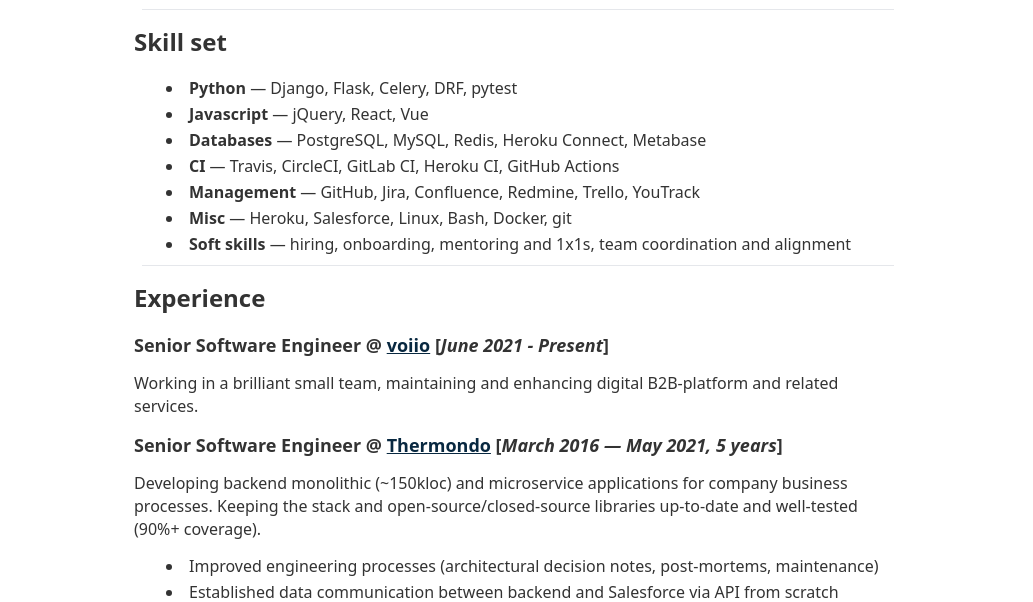
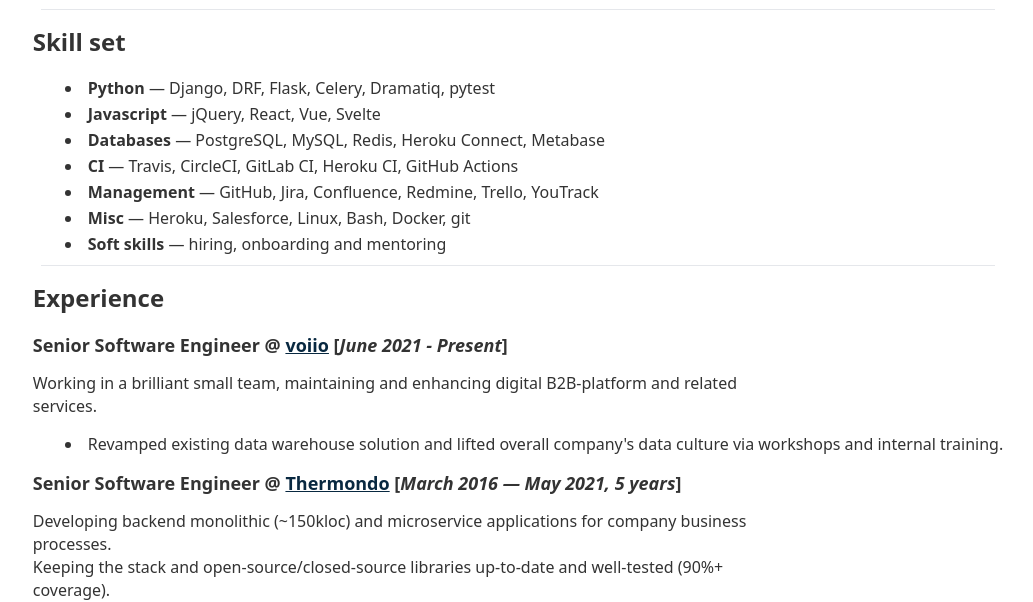
Before and after one commit to amureki/amureki.github.io, an Eleventy site: page pages/cv.md in a window 1280 px wide. Shown: the part 142-744 px from the top of the page, without its empty margins (122-1155 px from the left). Built offline with nearby package versions, Linux system fonts and the light colour scheme; Eleventy itself is replaced by a stand-in of ours; files that its build step writes are made by us from their sources.

Commit message:
A bit of a maintenance

```diff
--- a/_includes/layouts/base.njk
+++ b/_includes/layouts/base.njk
@@ -3,6 +3,7 @@
 <head>
   <meta charset="utf-8">
   <meta name="viewport" content="width=device-width, initial-scale=1.0">
+  <meta http-equiv="Content-Security-Policy" content="default-src 'self'">
   {% if title == metadata.title or page.fileSlug == 'cv' %}
     <title>{{ title or metadata.title }}</title>
   {% else %}
--- a/pages/cv.md
+++ b/pages/cv.md
@@ -13,13 +13,13 @@ _Currently based in Berlin, Germany (born in [Ufa](https://en.wikipedia.org/wiki
 
 ## Skill set
 
-* __Python__ — Django, Flask, Celery, DRF, pytest
-* __Javascript__ — jQuery, React, Vue
+* __Python__ — Django, DRF, Flask, Celery, Dramatiq, pytest
+* __Javascript__ — jQuery, React, Vue, Svelte
 * __Databases__ — PostgreSQL, MySQL, Redis, Heroku Connect, Metabase
 * __CI__ — Travis, CircleCI, GitLab CI, Heroku CI, GitHub Actions
 * __Management__ — GitHub, Jira, Confluence, Redmine, Trello, YouTrack
 * __Misc__ — Heroku, Salesforce, Linux, Bash, Docker, git
-* __Soft skills__ — hiring, onboarding, mentoring and 1x1s, team coordination and alignment
+* __Soft skills__ — hiring, onboarding and mentoring
 
 ***
 
@@ -29,9 +29,12 @@ _Currently based in Berlin, Germany (born in [Ufa](https://en.wikipedia.org/wiki
 
 Working in a brilliant small team, maintaining and enhancing digital B2B-platform and related services.
 
+* Revamped existing data warehouse solution and lifted overall company's data culture via workshops and internal training.
+
 ### Senior Software Engineer @ [Thermondo](https://www.thermondo.de/) [_March 2016 — May 2021, 5 years_]
 
-Developing backend monolithic (~150kloc) and microservice applications for company business processes. Keeping the stack and open-source/closed-source libraries up-to-date and well-tested (90%+ coverage).
+Developing backend monolithic (~150kloc) and microservice applications for company business processes.
+Keeping the stack and open-source/closed-source libraries up-to-date and well-tested (90%+ coverage).
 
 * Improved engineering processes (architectural decision notes, post-mortems, maintenance)
 * Established data communication between backend and Salesforce via API from scratch
@@ -41,7 +44,8 @@ Developing backend monolithic (~150kloc) and microservice applications for compa
 
 ### Web Developer (volunteering) @ MKCorp [_November 2014 — March 2016, 1.5 years_]
 
-With a bunch of people we decided to make an indie MMORPG (without any funding). I was responsible for building the website, forum and integrating it with game's API.
+With a bunch of people we decided to make an indie MMORPG (without any funding). I was responsible for building the website,
+forum and integrating it with game's API.
 
 * Bootstrapped a website
 * Developed a fully functional game forum from scratch
```
Also changed, not shown: 1 other file.
